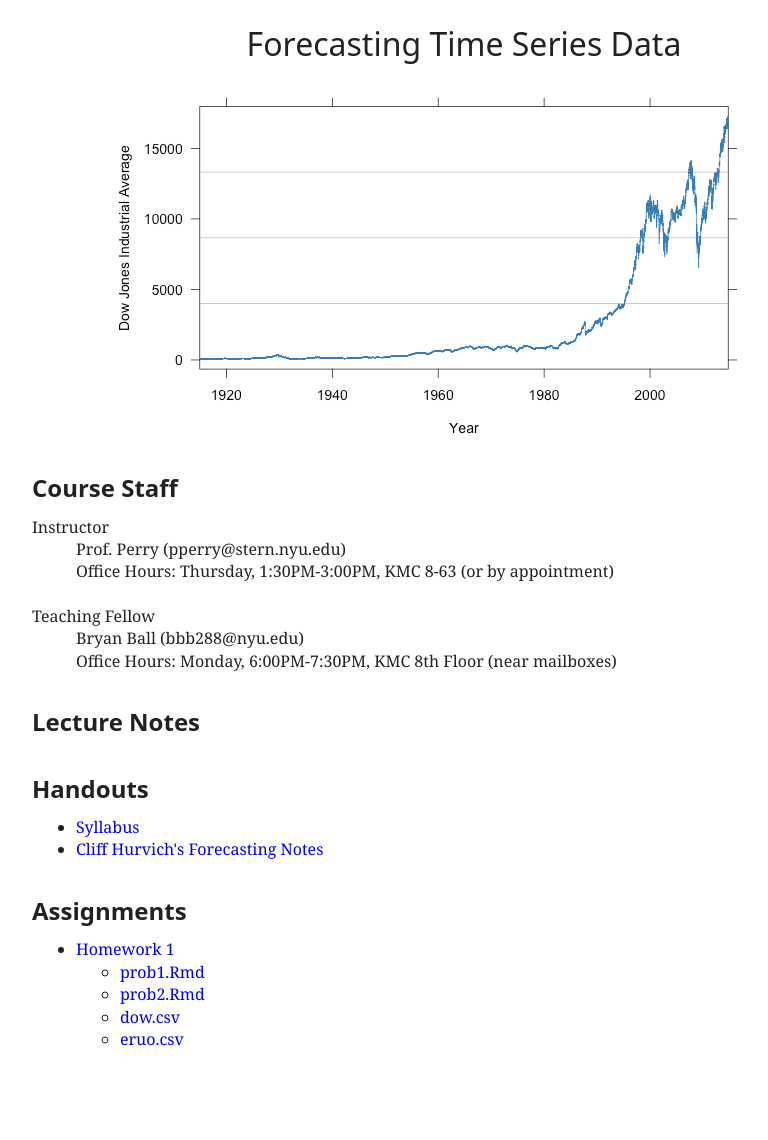
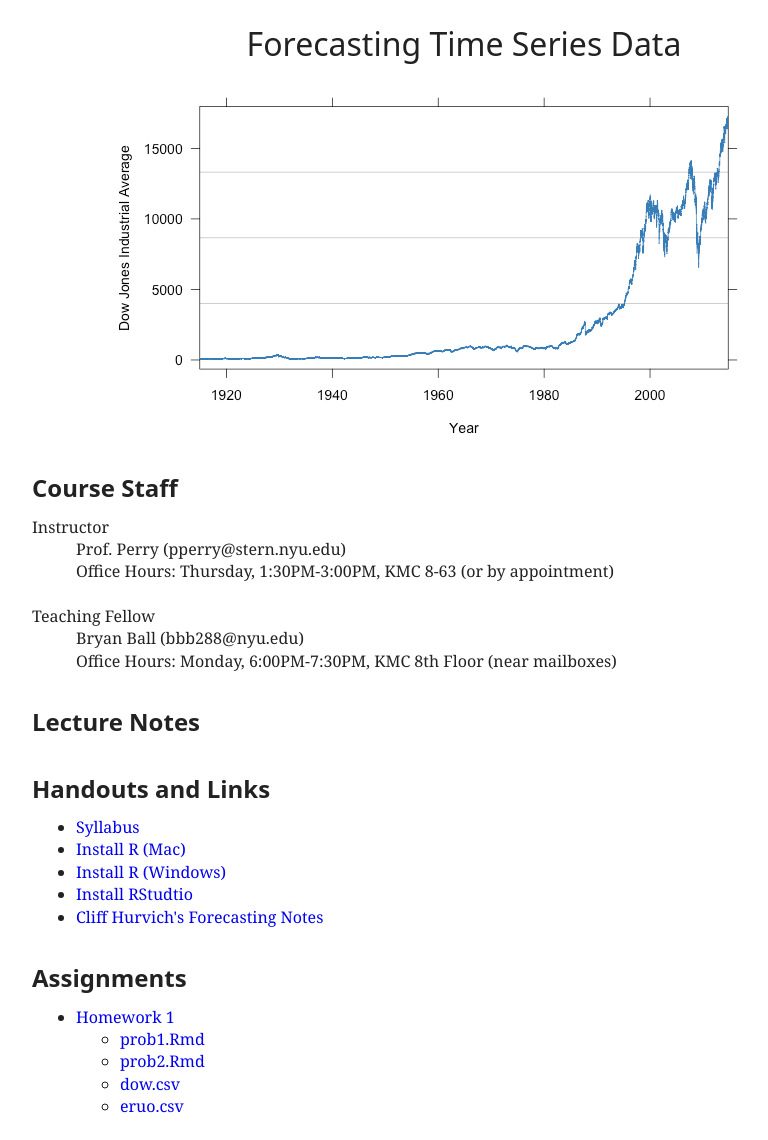
Before and after one commit to patperry/patperry.github.com, a Jekyll site: the page built from course/forecasting/index.html, in a window 1280 px wide. Shown: the whole page, without its empty margins (176-944 px from the left). Built offline with Jekyll 4.4.1, drawn with Linux system fonts in a browser that asks for light colours; before the commit the page ends 1072 px from its top, so only the background shows below that.

Commit message:
Add software links

```diff
--- a/course/forecasting/index.html
+++ b/course/forecasting/index.html
@@ -27,9 +27,12 @@ stylesheet: /css/main.css?v=1
 </ul>
 
 
-<h2>Handouts</h2>
+<h2>Handouts and Links</h2>
 <ul>
   <li><a href="handout/syllabus.pdf">Syllabus</a>
+  <li><a href="http://cran.r-project.org/bin/macosx/">Install R (Mac)</a>
+  <li><a href="http://cran.r-project.org/bin/windows/base/">Install R (Windows)</a>
+  <li><a href="http://www.rstudio.com/products/rstudio/download/">Install RStudtio</a>
   <li><a href="http://people.stern.nyu.edu/churvich/Forecasting/handouts.htm">Cliff Hurvich's Forecasting Notes</a>
 </ul>
 
```
